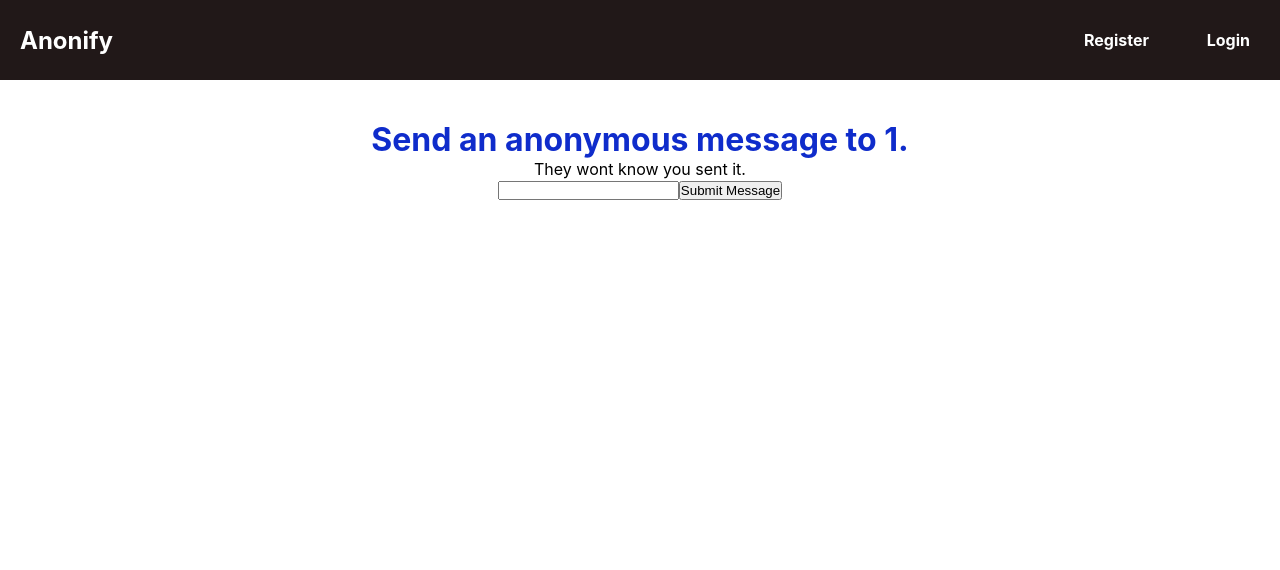
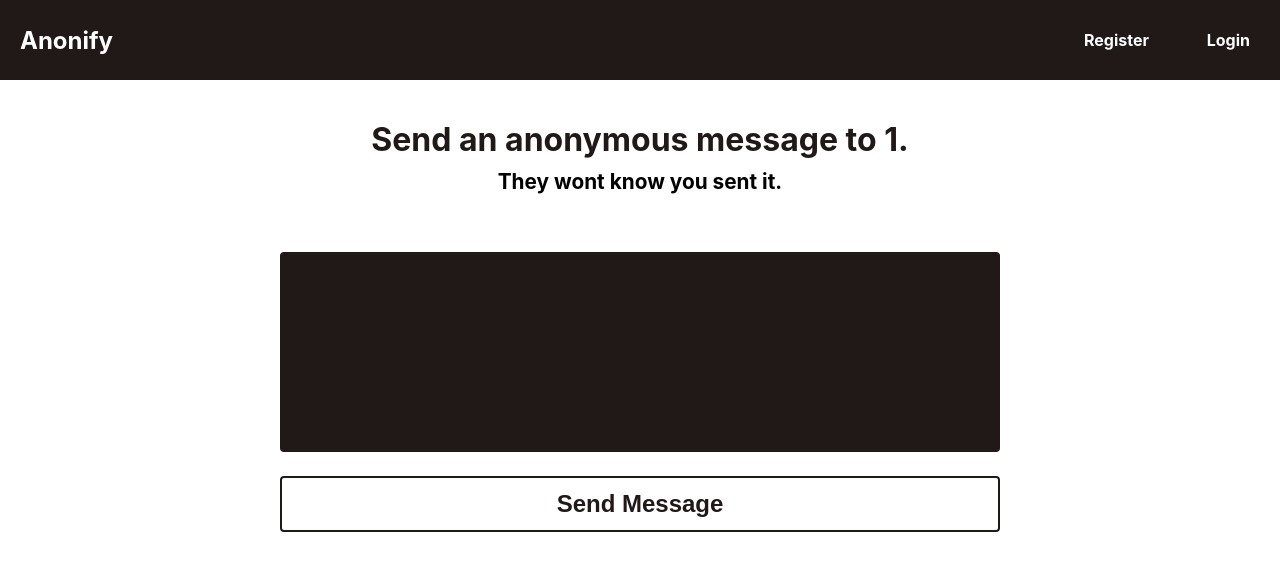
Before and after one commit to Bola-coder/Anonify, a Next.js app: page /create/1 in a window 1280 px wide. Shown: the top 570 px of the page. Built offline with nearby package versions, Linux system fonts and the light colour scheme.

Commit message:
Styled the create message page

```diff
--- a/pages/create/[slug].js
+++ b/pages/create/[slug].js
@@ -27,10 +27,10 @@ const CreateNewMessage = () => {
       .catch((err) => console.log(err));
   };
 
-  const handleMessageSubmit = () => {
+  const handleMessageSubmit = (e) => {
+    e.preventDefault();
     getUserFromSlug();
     console.log(recipient);
-    console.log("helo");
     if (recipient) {
       const content = JSON.stringify({
         userId: recipient[0]?._id,
@@ -58,15 +58,14 @@ const CreateNewMessage = () => {
         <h2>Send an anonymous message to {name}.</h2>
         <p>They wont know you sent it.</p>
         <form className={styles.createMessage__form}>
-          <input
+          <textarea
             type="text"
             name="message"
+            autoFocus={true}
             value={message}
             onChange={(e) => setMessage(e.target.value)}
           />
-          <button type="submit" onClick={handleMessageSubmit}>
-            Submit Message
-          </button>
+          <button onClick={handleMessageSubmit}>Send Message</button>
         </form>
       </section>
     </>
--- a/styles/CreateMessage.module.css
+++ b/styles/CreateMessage.module.css
@@ -9,5 +9,50 @@
 
 .createMessage h2{
     font-size: 2rem;
-    color: var(--text_color);
+    color: var(--bg_main);
 }
+
+.createMessage p{
+    font-size: 1.3rem;
+    padding: 10px;
+    font-weight: bold;
+}
+
+.createMessage__form {
+    display: flex;
+    flex-flow: column nowrap;
+    width: 100%;
+    margin-top: 4%;
+}
+
+.createMessage__form textarea, .createMessage__form button{
+    width: 60%;
+    margin: 0 auto;
+}
+
+.createMessage__form textarea{
+    padding: 20px;
+    height: 200px;
+    resize: none;
+    font-size: 1.3rem;
+    background-color: var(--bg_main);
+    color: #fff;
+    border: none;
+    border-radius: 4px;
+}
+
+.createMessage__form textarea:focus{
+    outline: none;
+}
+
+.createMessage__form button{
+    margin-top: 2%;
+    padding: 12px 15px;
+    background-color: var(--color_main);
+    color: var(--bg_main);
+    border: 2px solid var(--bg_main);
+    border-radius: 4px;
+    font-size: 1.5rem;
+    font-weight: bold;
+    cursor: pointer
+}
```
